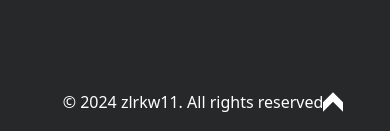
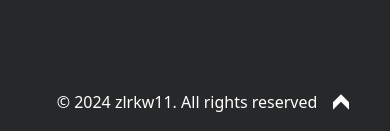
Before and after one commit to zlrkw11/portfolio-zl, a React (Vite) app: page / in a window 390 px wide. Shown: the part 774-905 px from the top of the page. Built offline with nearby package versions, Linux system fonts and the light colour scheme.

Commit message:
lighting to all links and buttons

```diff
--- a/src/components/Footer.jsx
+++ b/src/components/Footer.jsx
@@ -1,27 +1,26 @@
 import Github from "../assets/icons/github.svg?react";
 import Insta from "../assets/icons/insta.svg?react";
 import Linkedin from "../assets/icons/linkedin.svg?react";
-import Folder from "../assets/icons/folder.svg?react";
 import UpArrow from "../assets/icons/up.svg?react";
 function Footer() {
   return (
-    <div className="h-16 flex md:grid grid-cols-2 items-center justify-center bg-dark-0">
+    <div className="h-16 flex md:grid grid-cols-2 items-center justify-center bg-dark-0 gap-4">
       <div className="pl-4 text-white">
         <p>&copy; {new Date().getFullYear()} zlrkw11. All rights reserved</p>
       </div>
-      <button className="grid text-white md:hidden ">
-        <UpArrow className="fill-white border-white" />
+      <button className="grid text-white md:hidden">
+        <UpArrow className="fill-white icon" />
       </button>
       {/* svg icon links */}
       <div className="hidden md:flex gap-8 group items-center ml-auto mr-8">
         <a href="https://github.com/zlrkw11" className="">
-          <Github className="fill-white w-8 cursor-pointer " />
+          <Github className="fill-white w-8 cursor-pointer icon" />
         </a>
         <a href="https://www.linkedin.com/in/ray-zhao-1a2380269/">
-          <Linkedin className="fill-white w-8 cursor-pointer" />
+          <Linkedin className="fill-white w-8 cursor-pointer icon" />
         </a>
         <a href="https://www.instagram.com/zlrkw_11/">
-          <Insta className="fill-white w-8 cursor-pointer" />
+          <Insta className="fill-white w-8 cursor-pointer icon" />
         </a>
       </div>
     </div>
--- a/src/components/Navbar.jsx
+++ b/src/components/Navbar.jsx
@@ -19,10 +19,10 @@ function Navbar() {
 
         <div className="flex items-center">
           <button
-            className="text-white ml-auto mr-8 md:hidden link-red"
+            className="text-white ml-auto mr-8 md:hidden"
             onClick={handleOnClick}
           >
-            <Burger className="w-8 h-8 icon hover:animate-spin" />
+            <Burger className="w-8 h-8 icon" />
           </button>
         </div>
         <div className={`hidden md:flex md:items-center ml-auto md:mr-8 gap-4`}>
```
Also changed, not shown: src/assets/icons/up.svg.
